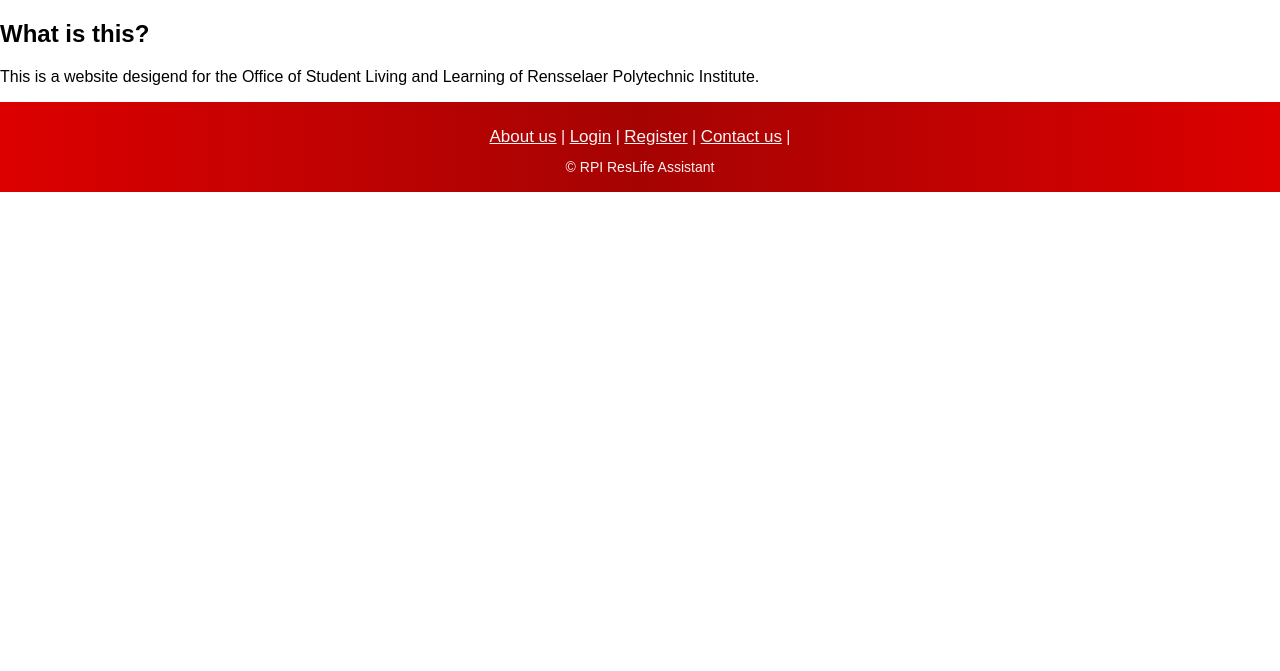
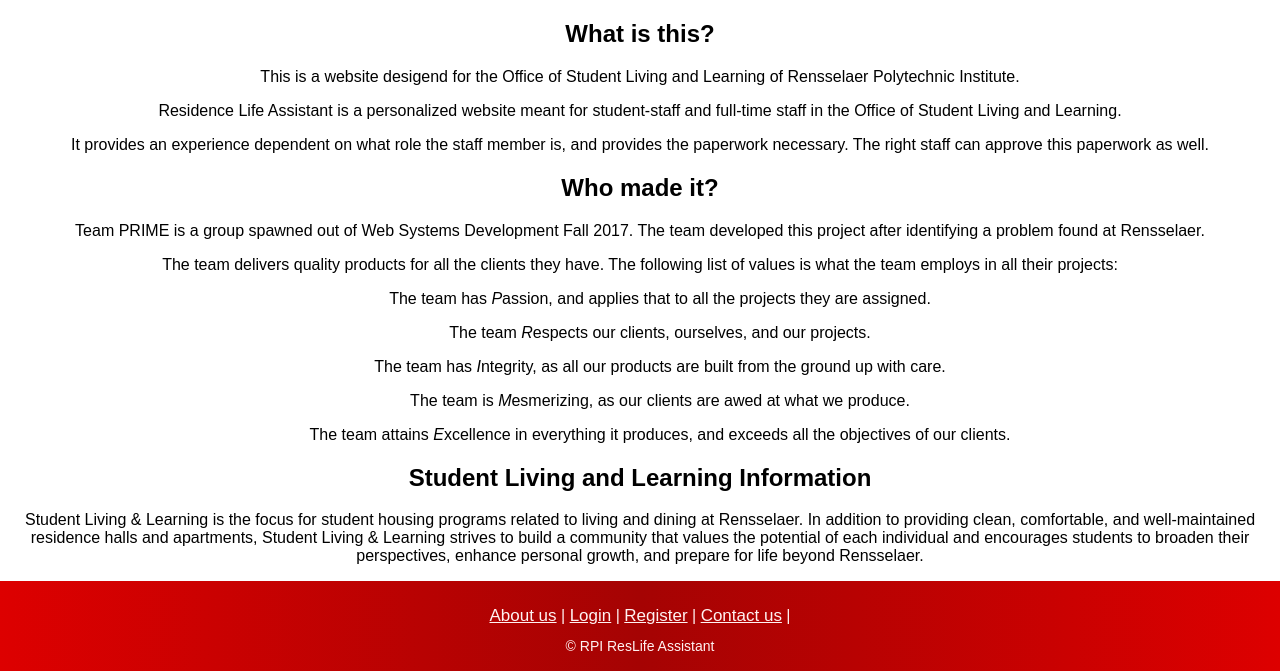
Before and after one commit to razerater/web-sys-term-project, a PHP site: page /aboutUs.php in a window 1280 px wide. Shown: the part 244-915 px from the top of the page. Before the commit the page ends 436 px from the top, so only its background shows below. Run offline with PHP 8.4, Linux system fonts and the light colour scheme.

Commit message:
making aboutUs page

```diff
--- a/aboutUs.php
+++ b/aboutUs.php
@@ -1,15 +1,17 @@
 <!DOCTYPE html>
-<html>
+<html lang="en">
 <head>
 	<link rel="stylesheet" href="resources/index.css" type="text/css" />
+	<link rel="stylesheet" href="resources/about.css" type="text/css" />
 	<link rel="stylesheet" href="resources/header_footer.css" type="text/css" />
+	<title>About Student Living & Learning</title>
 </head>
 <body>
 	<div id="header">
 		<div id="red-top"></div>
 		<div id="header-block">
 			<div id="logo">
-				<a href="index.php"><img src="resources/images/RPIlogo.png" alt="logo";"></a>
+				<a href="index.php"><img src="resources/images/RPIlogo.png" alt="logo"></a>
 			</div>
 			<div id="login-topRight">
 				<a class="white-link" href="login.php">RA/RD/AD Log in</a><br>
@@ -32,6 +34,22 @@
 		<!-- This should all be centered text. -->
 		<h2>What is this?</h2>
 		<p>This is a website desigend for the Office of Student Living and Learning of Rensselaer Polytechnic Institute.</p>
+		<p>Residence Life Assistant is a personalized website meant for student-staff and full-time staff in the Office of Student Living and Learning.</p>
+		<p>It provides an experience dependent on what role the staff member is, and provides the paperwork necessary. The right staff can approve this paperwork as well. </p>
+
+		<h2>Who made it? </h2>
+		<p>Team PRIME is a group spawned out of Web Systems Development Fall 2017. The team developed this project after identifying a problem found at Rensselaer.</p>
+		<p>The team delivers quality products for all the clients they have. The following list of values is what the team employs in all their projects: </p>
+		<ul id = "prime_list">
+		  <p class = "prime_item">The team has <em>P</em>assion, and applies that to all the projects they are assigned.</li>
+		  <p class = "prime_item">The team <em>R</em>espects our clients, ourselves, and our projects.</li>
+		  <p class = "prime_item">The team has <em>I</em>ntegrity, as all our products are built from the ground up with care.</li>
+		  <p class = "prime_item">The team is <em>M</em>esmerizing, as our clients are awed at what we produce.</li>
+		  <p class = "prime_item">The team attains <em>E</em>xcellence in everything it produces, and exceeds all the objectives of our clients.</li>
+		</ul>
+
+		<h2>Student Living and Learning Information</h2>
+		<p>Student Living & Learning is the focus for student housing programs related to living and dining at Rensselaer. In addition to providing clean, comfortable, and well-maintained residence halls and apartments, Student Living & Learning strives to build a community that values the potential of each individual and encourages students to broaden their perspectives, enhance personal growth, and prepare for life beyond Rensselaer.</p>
 	</div>
 
 
--- /dev/null
+++ b/resources/about.css
@@ -0,0 +1,13 @@
+body{
+	font-family: 'Raleway', sans-serif;
+	width: 100%;
+	margin:0;
+}
+
+h2{
+	text-align: center;
+}
+
+#about_content{
+	text-align: center;
+}
```
